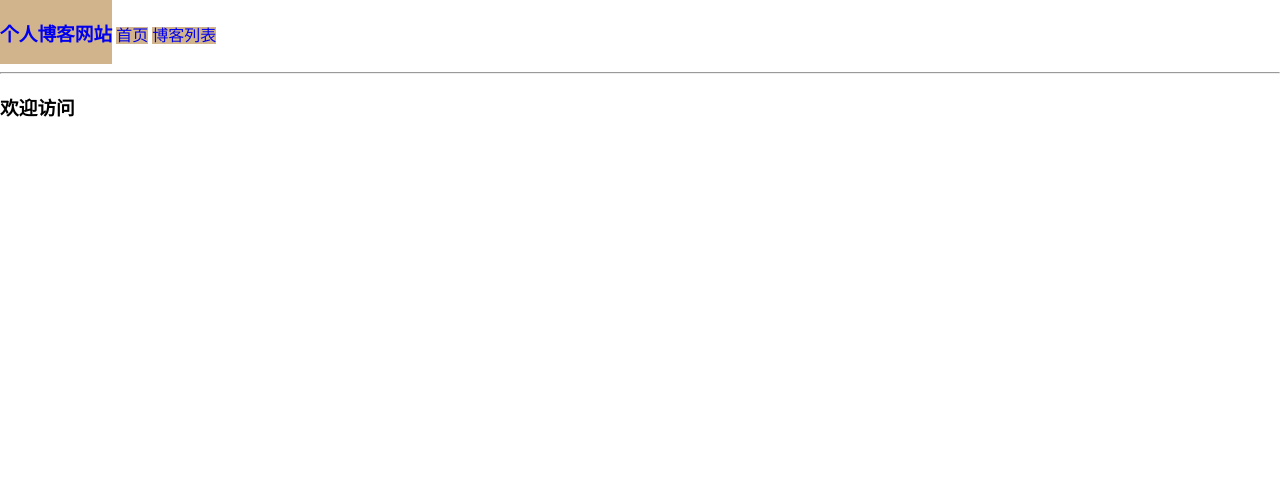
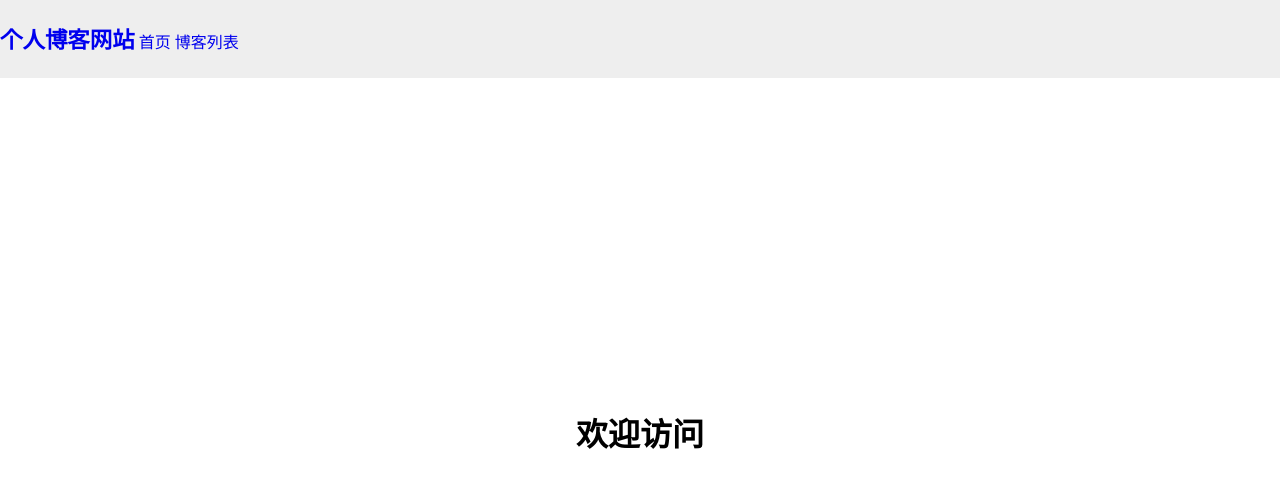
Before and after one commit to Flykun/mysite, a Django app: page / in a window 1280 px wide. Shown: the top 488 px of the page. Run offline with Django 3.2, Linux system fonts and the light colour scheme; parts of the project's set-up code (start-up, migrations or seed data) failed here and were passed over.

Commit message:
优化了主页面

```diff
--- a/templates/blog/base.html
+++ b/templates/blog/base.html
@@ -24,18 +24,28 @@
 
   <style type="text/css">
     body {
-      margin: 0;
-      padding: 0;
+      margin: auto;
+      padding: auto;
     }
 
-    .nav a {
-      text-decoration: none;
-      background: tan;
+
+    div.nav {
+      background-color: #eeeeee;
+      border-bottom: 1px solid #eeeeee;
     }
 
-    .nav a.logo {
+    div.nav a {
+      text-decoration: none;
+      padding: auto;
+
+    }
+
+    div.nav a.logo {
       display: inline-block;
+      font-size: larger;
+
     }
+
 
 
   </style>
@@ -49,14 +59,11 @@
     <h3>个人博客网站</h3>
   </a>
 
-
   <a href="/">首页</a>
   <a href="{% url 'blog_list' %}">博客列表</a>
 </div>
 
-<hr>
 {% block content %}{% endblock %}
-
 
 </body>
 </html>
--- a/templates/blog/home.html
+++ b/templates/blog/home.html
@@ -1,9 +1,22 @@
 {% extends 'blog/base.html' %}
 
 {% block title %}
-我的网站|首页
+  我的网站|首页
 {% endblock %}
 
 {% block content %}
-  <h3>欢迎访问</h3>
+  <h3 class="home-context">欢迎访问</h3>
+
+
+  <style type="text/css">
+    .home-context {
+      font-size: 200%;
+      position: absolute;
+      transform: translate(-50%, -50%);
+      left: 50%;
+      top: 50%
+    }
+
+  </style>
+
 {% endblock %}
```
